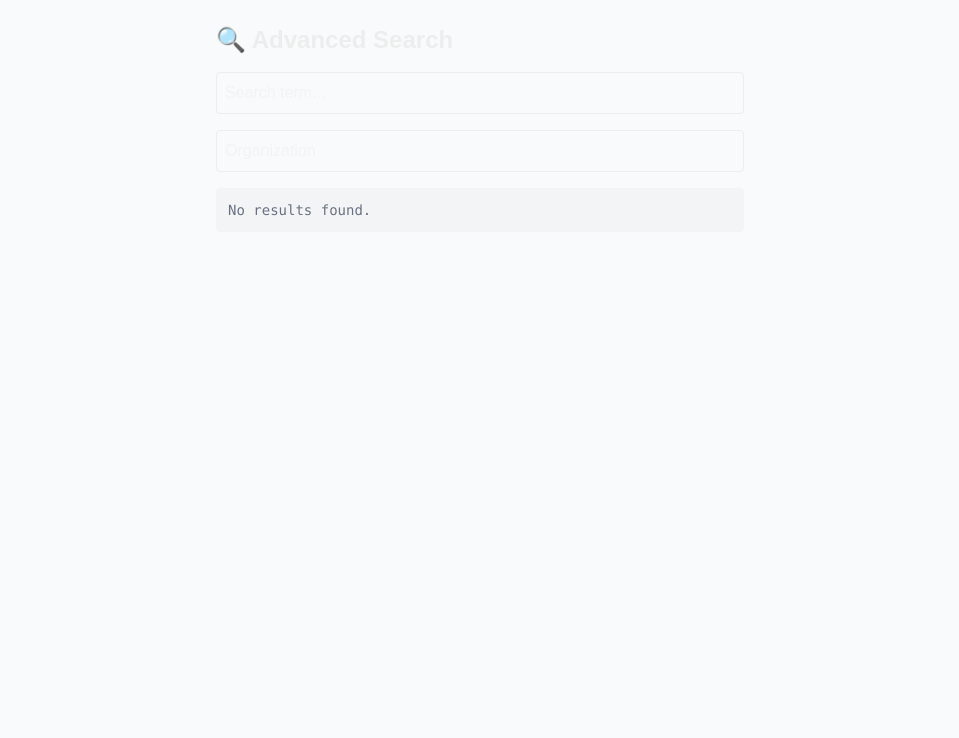
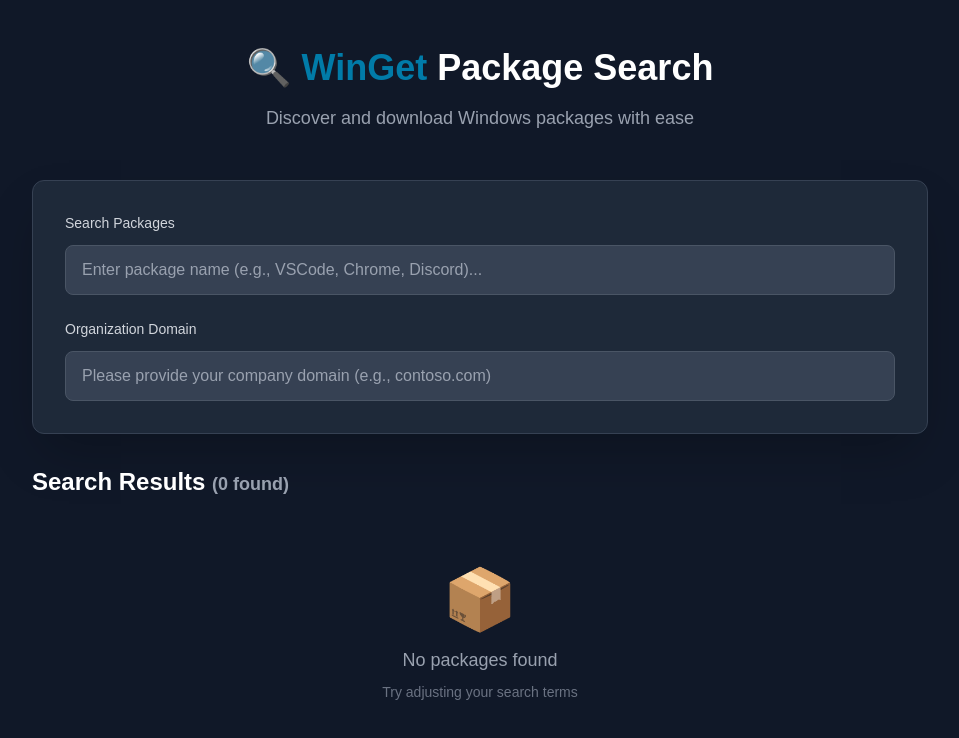
Before and after one commit to codesightglobal/winget-tool-frontend, a Next.js app: page / in a window 1280 px wide. Shown: the top 738 px of the page, without its empty margins (160-1119 px from the left). Built offline with nearby package versions, Linux system fonts and the light colour scheme.

Commit message:
UI Changes

```diff
--- /dev/null
+++ b/app/api/search/route.ts
@@ -0,0 +1,35 @@
+import { NextResponse } from "next/server";
+
+export async function GET(request: Request) {
+  const { searchParams } = new URL(request.url);
+  const query = searchParams.get("q");
+
+  // Dummy data for demonstration
+  const packages = [
+    {
+      id: "1",
+      name: "Sample Package",
+      publisher: "Sample Publisher",
+      lastUpdated: "2025-08-15",
+    },
+    {
+      id: "2",
+      name: "Another Package",
+      publisher: "Another Publisher",
+      lastUpdated: "2025-08-10",
+    },
+  ];
+
+  // Filter by query if provided
+  const filtered = query
+    ? packages.filter((pkg) =>
+        pkg.name.toLowerCase().includes(query.toLowerCase())
+      )
+    : packages;
+
+  return NextResponse.json({
+    data: {
+      packages: filtered,
+    },
+  });
+}
--- a/app/components/SearchForm.tsx
+++ b/app/components/SearchForm.tsx
@@ -59,40 +59,106 @@
   };
 
   return (
-    <div className="p-6 max-w-xl mx-auto">
-      <h1 className="text-2xl font-bold mb-4">🔍 Advanced Search</h1>
+    <div className="min-h-screen bg-gray-900 text-white">
+      <div className="container mx-auto px-6 py-12">
+        <div className="max-w-4xl mx-auto">
+          {/* Header */}
+          <div className="text-center mb-12">
+            <h1 className="text-4xl font-bold mb-4 text-white">
+              🔍 <span className="text-[#017ba8]">WinGet</span> Package Search
+            </h1>
+            <p className="text-gray-400 text-lg">
+              Discover and download Windows packages with ease
+            </p>
+          </div>
 
-      <div className="space-y-4">
+          {/* Search Form */}
+          <div className="bg-gray-800 rounded-xl p-8 shadow-2xl border border-gray-700">
+            <div className="space-y-6">
+              {/* Search Input */}
+              <div>
+                <label
+                  htmlFor="search"
+                  className="block text-sm font-medium text-gray-300 mb-3"
+                >
+                  Search Packages
+                </label>
                 <input
+                  id="search"
                   type="text"
-          placeholder="Search term..."
+                  placeholder="Enter package name (e.g., VSCode, Chrome, Discord)..."
                   value={searchTerm}
                   onChange={handleSearchChange}
-          className="w-full p-2 border rounded"
-        />
-
-        {/* Extra Input */}
-        <input
-          type="text"
-          placeholder="Organization"
-          value={org}
-          onChange={handleOrgChange}
-          className="w-full p-2 border rounded"
+                  className="w-full px-4 py-3 bg-gray-700 border border-gray-600 rounded-lg text-white placeholder-gray-400 focus:outline-none focus:ring-2 focus:ring-[#017ba8] focus:border-transparent transition-all duration-200 hover:bg-gray-650"
                 />
               </div>
 
+              {/* Organization Input */}
+              <div>
+                <label
+                  htmlFor="org"
+                  className="block text-sm font-medium text-gray-300 mb-3"
+                >
+                  Organization Domain
+                </label>
+                <input
+                  id="org"
+                  type="text"
+                  placeholder="Please provide your company domain (e.g., contoso.com)"
+                  value={org}
+                  onChange={handleOrgChange}
+                  className="w-full px-4 py-3 bg-gray-700 border border-gray-600 rounded-lg text-white placeholder-gray-400 focus:outline-none focus:ring-2 focus:ring-[#017ba8] focus:border-transparent transition-all duration-200 hover:bg-gray-650"
+                />
+              </div>
+            </div>
+          </div>
+
           {/* Loading State */}
-      {loading && <p className="mt-4 text-blue-500">Loading...</p>}
+          {loading && (
+            <div className="flex items-center justify-center mt-8">
+              <div className="flex items-center space-x-3">
+                <div className="animate-spin rounded-full h-6 w-6 border-b-2 border-[#017ba8]"></div>
+                <p className="text-[#017ba8] font-medium">
+                  Searching packages...
+                </p>
+              </div>
+            </div>
+          )}
 
           {/* Error State */}
-      {error && <p className="mt-4 text-red-500">{error}</p>}
+          {error && (
+            <div className="mt-8 bg-red-900/50 border border-red-700 rounded-lg p-4">
+              <p className="text-red-300 flex items-center">
+                <svg
+                  className="w-5 h-5 mr-2"
+                  fill="currentColor"
+                  viewBox="0 0 20 20"
+                >
+                  <path
+                    fillRule="evenodd"
+                    d="M18 10a8 8 0 11-16 0 8 8 0 0116 0zm-7 4a1 1 0 11-2 0 1 1 0 012 0zm-1-9a1 1 0 00-1 1v4a1 1 0 102 0V6a1 1 0 00-1-1z"
+                    clipRule="evenodd"
+                  />
+                </svg>
+                {error}
+              </p>
+            </div>
+          )}
 
           {/* Results */}
           {results && !loading && (
-        <pre className="mt-4 p-3 bg-gray-100 rounded text-sm overflow-x-auto">
+            <div className="mt-8">
+              <h2 className="text-2xl font-semibold mb-6 text-white">
+                Search Results{" "}
+                <span className="text-gray-400 text-lg">
+                  ({results.length} found)
+                </span>
+              </h2>
               <SearchResults data={results} organization={org || "unknown"} />
-        </pre>
+            </div>
           )}
+        </div>
+      </div>
     </div>
   );
 }
--- a/app/components/SearchItem.tsx
+++ b/app/components/SearchItem.tsx
@@ -22,7 +22,15 @@
   const [loadingId, setLoadingId] = useState<string | null>(null);
 
   if (!data || data.length === 0) {
-    return <p className="text-gray-500">No results found.</p>;
+    return (
+      <div className="text-center py-12">
+        <div className="text-gray-400 text-6xl mb-4">📦</div>
+        <p className="text-gray-400 text-lg">No packages found</p>
+        <p className="text-gray-500 text-sm mt-2">
+          Try adjusting your search terms
+        </p>
+      </div>
+    );
   }
 
   const handleClick = async (item: SearchItem) => {
@@ -52,28 +60,104 @@
   };
 
   return (
-    <div className="grid grid-cols-1 sm:grid-cols-1 gap-4 mt-6">
+    <div className="grid grid-cols-1 lg:grid-cols-2 gap-6">
       {data.map((item) => (
         <div
           key={item.id}
           onClick={() => handleClick(item)}
-          className="border rounded-lg p-4 shadow-sm hover:shadow-md transition cursor-pointer flex justify-between items-center"
+          className="bg-gray-800 border border-gray-700 rounded-xl p-6 shadow-lg hover:shadow-xl hover:border-[#017ba8]/50 transition-all duration-300 cursor-pointer group transform hover:-translate-y-1"
         >
-          <div>
-            <h2 className="text-lg font-semibold">{item.name}</h2>
-            {item.publisher && (
-              <p className="text-sm text-gray-600">
-                Publisher: {item.publisher}
-              </p>
-            )}
-            <p className="text-xs text-gray-500 mt-1">
-              Last Updated: {new Date(item.lastUpdated).toLocaleString()}
+          <div className="flex justify-between items-start">
+            <div className="flex-1">
+              <div className="flex items-center mb-3">
+                <div className="w-10 h-10 bg-[#017ba8]/20 rounded-lg flex items-center justify-center mr-3">
+                  <span className="text-[#017ba8] text-xl">📦</span>
+                </div>
+                <div>
+                  <h3 className="text-lg font-semibold text-white group-hover:text-[#017ba8] transition-colors">
+                    {item.name}
+                  </h3>
+                </div>
+              </div>
+
+              {item.publisher && (
+                <div className="flex items-center mb-2">
+                  <svg
+                    className="w-4 h-4 text-gray-400 mr-2"
+                    fill="currentColor"
+                    viewBox="0 0 20 20"
+                  >
+                    <path
+                      fillRule="evenodd"
+                      d="M10 9a3 3 0 100-6 3 3 0 000 6zm-7 9a7 7 0 1114 0H3z"
+                      clipRule="evenodd"
+                    />
+                  </svg>
+                  <p className="text-sm text-gray-400">{item.publisher}</p>
+                </div>
+              )}
+
+              <div className="flex items-center">
+                <svg
+                  className="w-4 h-4 text-gray-400 mr-2"
+                  fill="currentColor"
+                  viewBox="0 0 20 20"
+                >
+                  <path
+                    fillRule="evenodd"
+                    d="M6 2a1 1 0 00-1 1v1H4a2 2 0 00-2 2v10a2 2 0 002 2h12a2 2 0 002-2V6a2 2 0 00-2-2h-1V3a1 1 0 10-2 0v1H7V3a1 1 0 00-1-1zm0 5a1 1 0 000 2h8a1 1 0 100-2H6z"
+                    clipRule="evenodd"
+                  />
+                </svg>
+                <p className="text-xs text-gray-500">
+                  Updated {new Date(item.lastUpdated).toLocaleDateString()}
+                </p>
+              </div>
+            </div>
+
+            <div className="ml-4 flex items-center">
+              {loadingId === item.id ? (
+                <div className="flex items-center space-x-2">
+                  <div className="animate-spin rounded-full h-5 w-5 border-2 border-gray-600 border-t-[#017ba8]"></div>
+                  <span className="text-sm text-[#017ba8]">Downloading...</span>
+                </div>
+              ) : (
+                <div className="opacity-0 group-hover:opacity-100 transition-opacity">
+                  <svg
+                    className="w-5 h-5 text-[#017ba8]"
+                    fill="none"
+                    stroke="currentColor"
+                    viewBox="0 0 24 24"
+                  >
+                    <path
+                      strokeLinecap="round"
+                      strokeLinejoin="round"
+                      strokeWidth={2}
+                      d="M12 10v6m0 0l-3-3m3 3l3-3m2 8H7a2 2 0 01-2-2V5a2 2 0 012-2h5.586a1 1 0 01.707.293l5.414 5.414a1 1 0 01.293.707V19a2 2 0 01-2 2z"
+                    />
+                  </svg>
+                </div>
+              )}
+            </div>
+          </div>
+
+          {/* Download hint */}
+          <div className="mt-4 pt-4 border-t border-gray-700 opacity-0 group-hover:opacity-100 transition-opacity">
+            <p className="text-xs text-gray-400 flex items-center">
+              <svg
+                className="w-3 h-3 mr-1"
+                fill="currentColor"
+                viewBox="0 0 20 20"
+              >
+                <path
+                  fillRule="evenodd"
+                  d="M3 17a1 1 0 011-1h12a1 1 0 110 2H4a1 1 0 01-1-1zm3.293-7.707a1 1 0 011.414 0L9 10.586V3a1 1 0 112 0v7.586l1.293-1.293a1 1 0 111.414 1.414l-3 3a1 1 0 01-1.414 0l-3-3a1 1 0 010-1.414z"
+                  clipRule="evenodd"
+                />
+              </svg>
+              Click to download template
             </p>
           </div>
-
-          {loadingId === item.id && (
-            <span className="animate-spin border-2 border-gray-300 border-t-blue-500 rounded-full w-5 h-5 inline-block"></span>
-          )}
         </div>
       ))}
     </div>
--- a/app/page.tsx
+++ b/app/page.tsx
@@ -2,7 +2,7 @@
 
 export default function Home() {
   return (
-    <main className="min-h-screen bg-gray-50">
+    <main className="min-h-screen bg-gray-900">
       <SearchForm />
     </main>
   );
```
Lines whose indentation alone changed are shown as unchanged.
